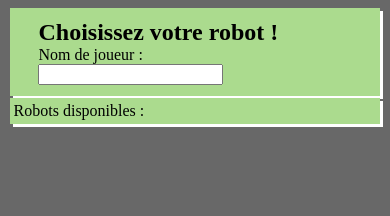
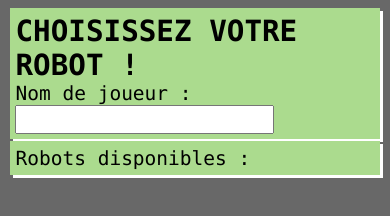
Before and after one commit to tristanplouz/Projet_ISN, a plain HTML site: page realisation/client/web/index.html in a window 390 px wide. Drawn offline with Linux system fonts and the light colour scheme; no server answers.

Commit message:
css responsive
(mdr v2)

```diff
--- a/realisation/client/web/css/style1.css
+++ b/realisation/client/web/css/style1.css
@@ -1,11 +1,17 @@
 body{
 	background-color: #686868;
+	font-size: 5vw;
+	font-family: "lucida console";
+}
+h1 {
+    text-transform: uppercase;
 }
 input {
 	display: block;
+	font-size: 5vw;
 }
 header{
-	padding: 3%;
+	padding: 1.5%;
 	margin: 0.5%;
 	background-color: #abdb8e;
 	box-shadow: 3px 3px 0px white;
@@ -14,23 +20,25 @@ header{
 	display: inline-block;
 	margin: 0;
 	padding: 0;
-	margin-left: 5%;
-	margin-right: 5%;
 }
 #robot{
-	padding: 1%;
+	padding: 1.5%;
 	margin: 0.5%;
 	background-color: #abdb8e;
 	box-shadow: 3px 3px 0px white;
+}
+#robot span{
+	display: block;
 }
 .arduino{
 	background-color: white;
 	display: inline-block;
 	padding: 3%;
 	margin: 0.5%;
+	box-shadow: 3px 3px 0px #686868;
 }
 .arduino:active{
-	box-shadow: 1.5px 1.5px 0px white;
+	box-shadow: 1.5px 1.5px 0px #686868;
 	margin-left: 0.8%;
 	margin-right: 0.2%;
 }
@@ -39,7 +47,7 @@ header{
 	display: block;
 	text-align: center;
 	color: #686868;
-	font-size: 30px;
+	font-size: 5vw;
 }
 
 #gyro {
```
